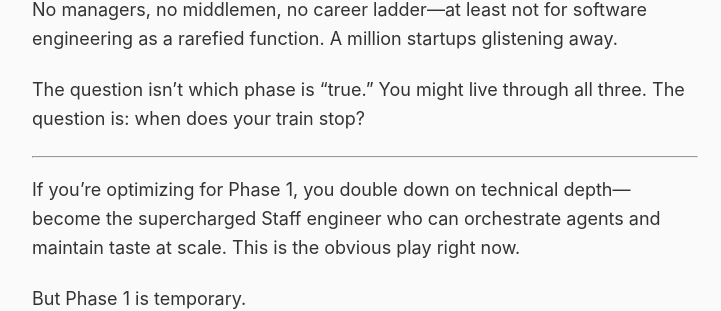
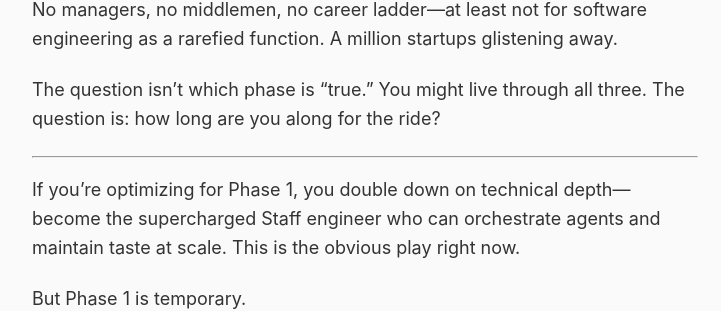
Before and after one commit to rob137/rob137.github.io, a Jekyll site: the page built from _posts/2026-01-25-when-does-your-train-stop.md, in a window 1280 px wide and 900 px high, scrolled down 1239 px. Shown: the part 181-492 px from the top of the window, without its empty margins (275-996 px from the left). Built offline with Jekyll 4.4.1, drawn with Linux system fonts in a browser that asks for light colours; some of the changed text lies outside the part shown.

Commit message:
Retitle to Along for the Ride, thread metaphor through

```diff
--- a/_posts/2026-01-25-when-does-your-train-stop.md
+++ b/_posts/2026-01-25-when-does-your-train-stop.md
@@ -1,6 +1,6 @@
 ---
 layout: post
-title: "When Does Your Train Stop?"
+title: "Along for the Ride"
 date: 2026-01-25 12:00:00 +0000
 tags: [ai, career, engineering]
 excerpt: "LLMs let engineers climb the abstraction stack. But who's actually doing the climbing?"
@@ -30,7 +30,7 @@
 
 **Phase 3: Orgs flatten.** Models reach a level where all you need is a founder. No managers, no middlemen, no career ladder—at least not for software engineering as a rarefied function. A million startups glistening away.
 
-The question isn't which phase is "true." You might live through all three. The question is: when does your train stop?
+The question isn't which phase is "true." You might live through all three. The question is: how long are you along for the ride?
 
 ---
 
@@ -70,4 +70,4 @@
 
 You're not planning for stability with occasional disruption. You're planning for the middle of a phase change.
 
-The question isn't "Staff or management?" The question is: when does your train stop, and what do you do when it does?
+The question isn't "Staff or management?" The question is: how long are you along for the ride, and what do you do when it ends?
```
